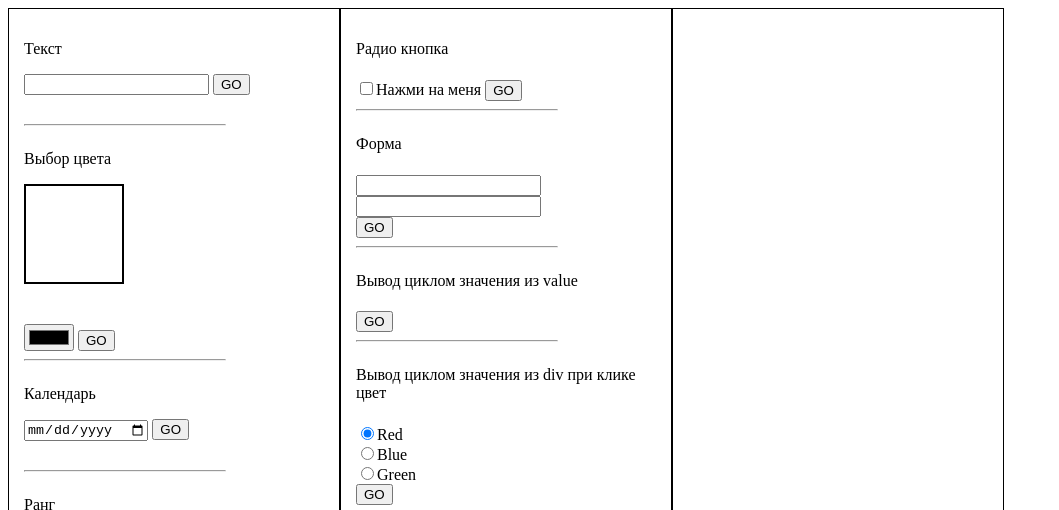
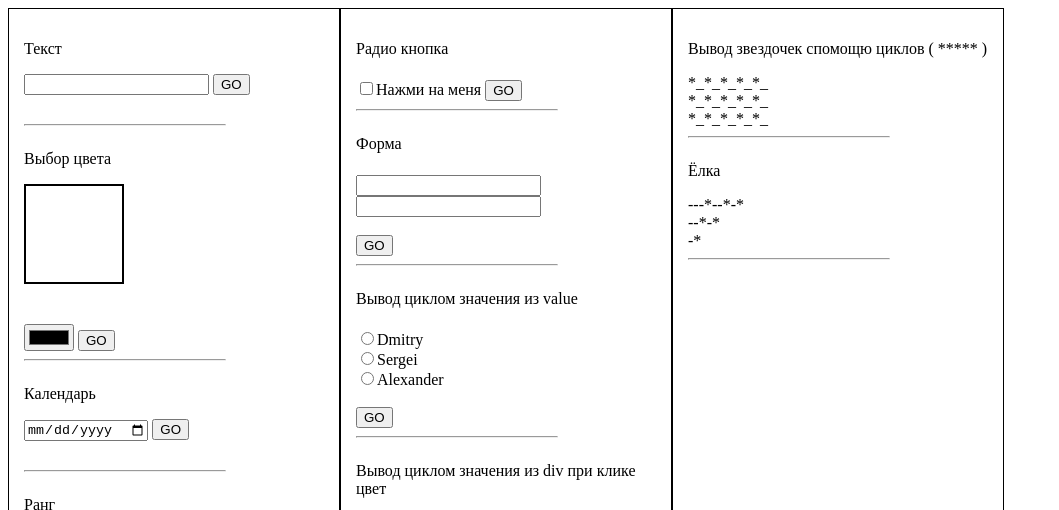
Before and after one commit to Diversiz/Leson_JS, a plain HTML site: page index.html in a window 1280 px wide. Shown: the top 510 px of the page, without its empty margins (0-1059 px from the left). Drawn offline with Linux system fonts and the light colour scheme.

Commit message:
до делать

```diff
--- a/index.html
+++ b/index.html
@@ -45,30 +45,35 @@
             <p>Форма</p><h1 id="out_6"></h1>
             <form action="">
             <input type="text" name="text"><br>
-            <input type="password" name="pass"><br>
+            <input type="password" name="pass"><br><br>
             <button id="btn_6">GO</button><br>
             </form>
             <hr style="width: 200px; float: left;"><br>
 
             <p>Вывод циклом значения из value</p><h1 id="out_7"></h1>
-            <!-- <div><input type="radio" name="*" value="Dmitry" checked>Dmitry</div>
-            <div><input type="radio" name="*" value="Sergy">Sergy</div>
-            <div><input type="radio" name="*" value="Alexander">Alexander</div> -->
+            <div><input type="radio" name="*" value="Dmitry" checked>Dmitry</div>
+            <div><input type="radio" name="*" value="Sergi">Sergei</div>
+            <div><input type="radio" name="*" value="Alexander">Alexander</div><br>
             <button id="btn_7">GO</button><br>
             <hr style="width: 200px; float: left;"><br>
 
             <p>Вывод циклом значения из div при клике цвет</p><h1 id="out_8"></h1>
             <div class="item"><input type="radio" name="*" value="Red" checked>Red</div>
             <div class="item"><input type="radio" name="*" value="Blue">Blue</div>
-            <div class="item"><input type="radio" name="*" value="Green">Green</div>
+            <div class="item"><input type="radio" name="*" value="Green">Green</div><br>
             <button id="btn_8">GO</button><br>
             <hr style="width: 200px; float: left;"><br>
         </div>
 
         <!-- Третий блок -->
         <div class="blok" style="width: 300px; border: 1px solid #000; padding: 15px;">
+            <p>Вывод звездочек спомощю циклов ( ***** )</p>
+            <div id="out_9" ></div>
+            <hr style="width: 200px; float: left;"><br>
 
-
+            <p>Ёлка</p>
+            <div id="out_10" ></div>
+            <hr style="width: 200px; float: left;"><br>
         </div>
     </div>
 
--- a/script.js
+++ b/script.js
@@ -96,12 +96,6 @@ let name = document.querySelectorAll('input[type="radio"]');
  // Вывод циклом значения из div при клике цвет
 const btn_8 = document.querySelector('#btn_8');
 
-// console.log(out_8[0].style.background = "Red");
-// console.log(out_8[1].style.background = "Blue");
-// out_8[2].style.background = "Green";
-
-
-
 btn_8.onclick = ()=>{
     let valueItem = document.querySelectorAll('.item input[type="radio"]');
     let out_8 = document.querySelectorAll('.item');
@@ -110,11 +104,42 @@ btn_8.onclick = ()=>{
             if(valueItem[i].checked){
                 let outs = valueItem[i].value;
                 out_8[i].style.background = outs;
-                //Проверка на соответствие value
-                //При выборе другого цвета уничтожить предыдцщий
-                // if(valueItem[i].value == outs){
-                //     console.log(valueItem[i].value);
-                // }
             }
         }
     }
+
+ // Вывод циклом значения из div при клике цвет
+ let out_9 = document.querySelector('#out_9');
+
+for(let i = 0; i < 3; i++){
+    for(let j = 0; j < 5; j++){
+    out_9.innerHTML += "*_" ;
+    }
+    out_9.innerHTML += "<br>" ;
+}
+// Сделать елочку
+/*
+---*---
+--***--
+-*****-
+1 3 5  ++ 2
+1 + 0 = 1
+1 + 2 = 3
+1 + 4 = 5
+
+6 4 2  -- 2
+7 - 1 = 6
+7 - 3 = 4
+7 - 5 = 2
+Первый цыкл делает отступ 3 раза
+Второй цыкл рисует черточки ( - )
+Третий цыкл рисует звездочки ( * )
+*/
+let out_10 = document.querySelector('#out_10');
+
+for(let i = 0; i < 3; i++){
+    for(let g = i; g < 3; g++){
+        for(let s = g; s < 3; s++){
+        out_10.innerHTML += "-";}
+    out_10.innerHTML += "*";}
+out_10.innerHTML += "<br>";}
```
